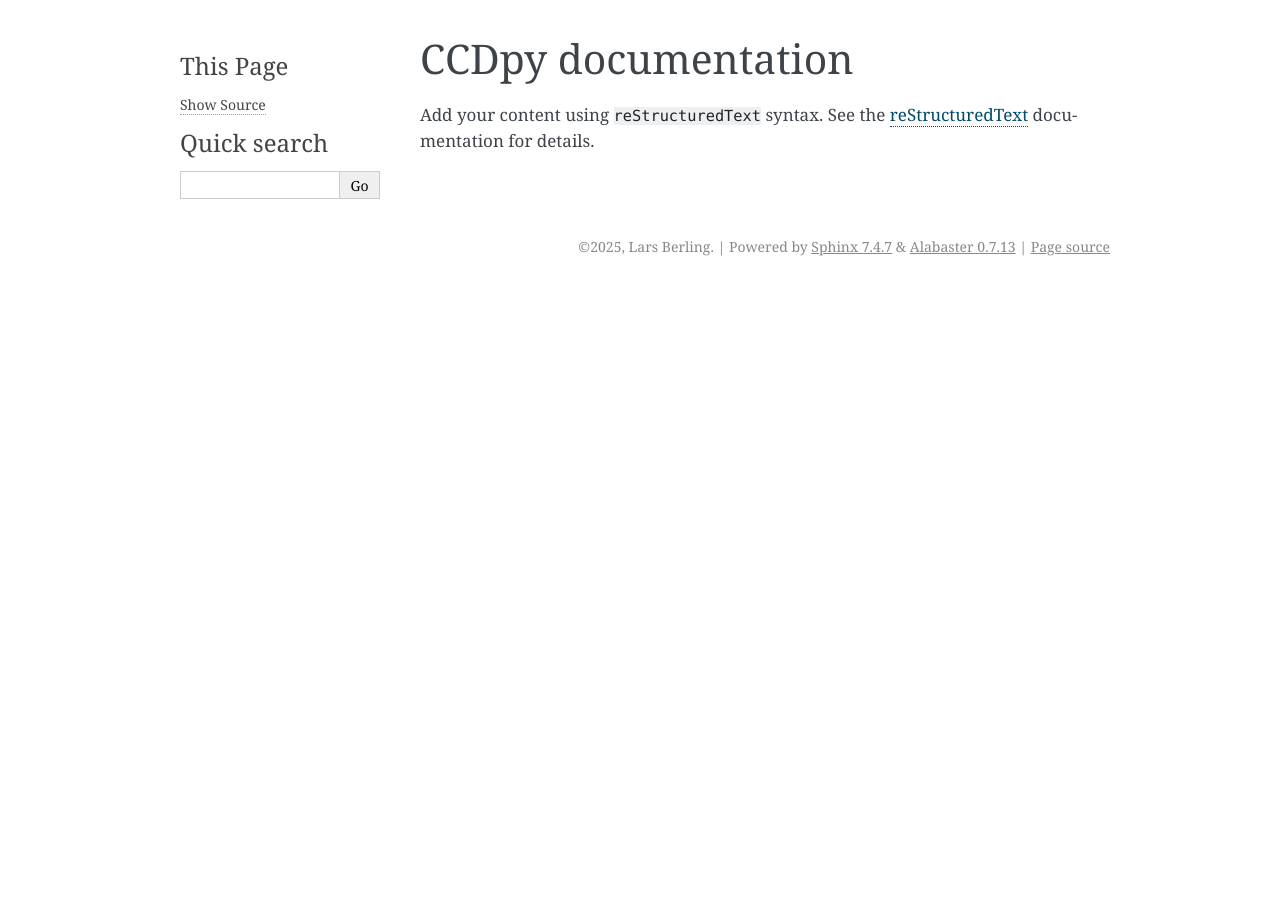
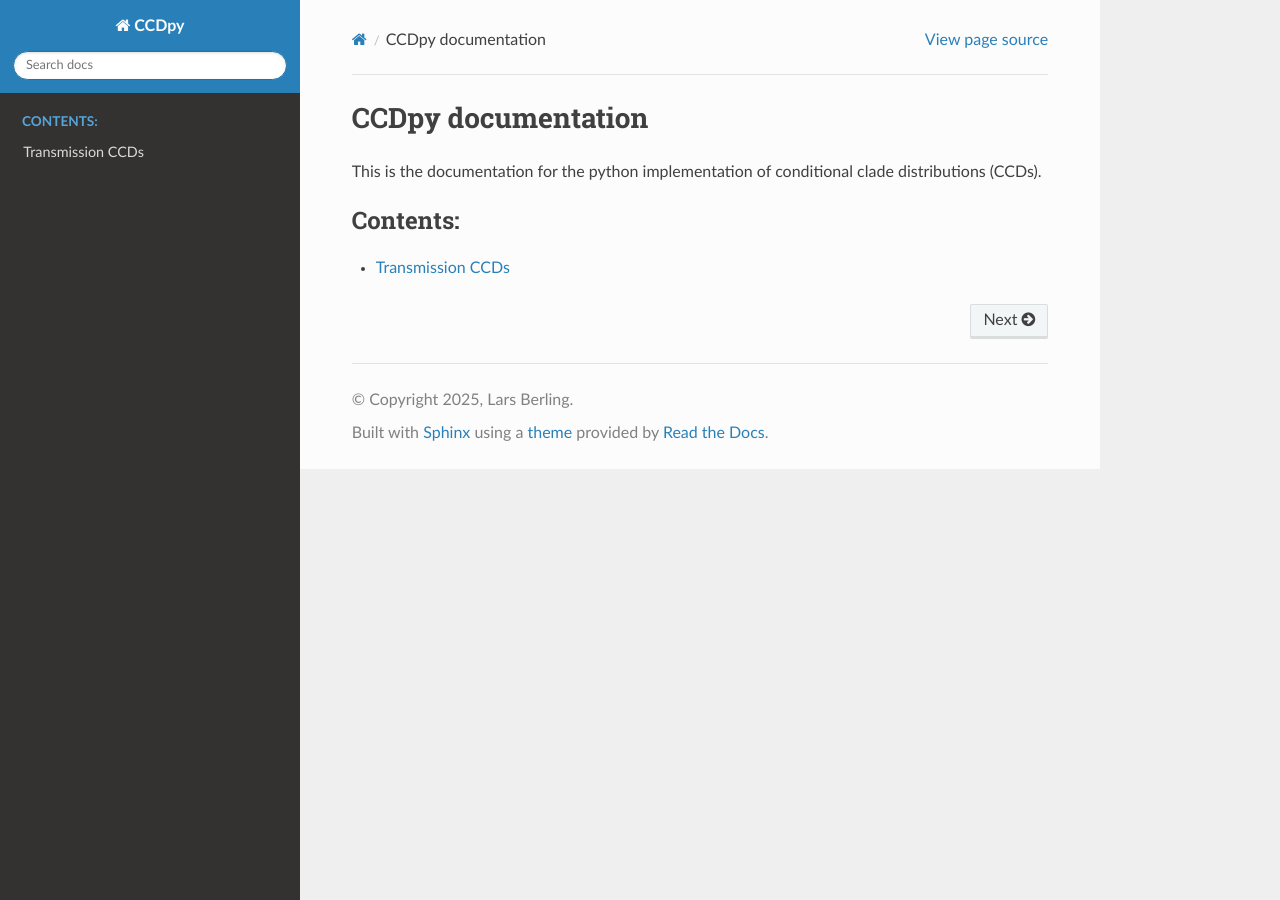
Before and after one commit to Lars-B/pyccd, a Sphinx documentation site: the page built from docs/index.rst, in a window 1280 px wide. Built offline with Sphinx 7.4.7 and the Read the Docs theme 3.1.0, drawn with Linux system fonts in a browser that asks for light colours.

```diff
--- a/docs/conf.py
+++ b/docs/conf.py
@@ -13,7 +13,7 @@ author = 'Lars Berling'
 # -- General configuration ---------------------------------------------------
 # https://www.sphinx-doc.org/en/master/usage/configuration.html#general-configuration
 
-extensions = []
+extensions = ['sphinx.ext.autodoc']
 
 templates_path = ['_templates']
 exclude_patterns = ['_build', 'Thumbs.db', '.DS_Store']
@@ -23,5 +23,5 @@ exclude_patterns = ['_build', 'Thumbs.db', '.DS_Store']
 # -- Options for HTML output -------------------------------------------------
 # https://www.sphinx-doc.org/en/master/usage/configuration.html#options-for-html-output
 
-html_theme = 'alabaster'
+html_theme = 'sphinx_rtd_theme'
 html_static_path = ['_static']
--- a/docs/index.rst
+++ b/docs/index.rst
@@ -6,11 +6,11 @@
 CCDpy documentation
 ===================
 
-Add your content using ``reStructuredText`` syntax. See the
-`reStructuredText <https://www.sphinx-doc.org/en/master/usage/restructuredtext/index.html>`_
-documentation for details.
+This is the documentation for the python implementation of conditional clade distributions (CCDs).
 
 
 .. toctree::
    :maxdepth: 2
    :caption: Contents:
+
+   tCCD
--- /dev/null
+++ b/docs/tCCD.rst
@@ -0,0 +1,5 @@
+Transmission CCDs
+=================
+
+.. automodule:: CCDpy.transmissionCCD
+    :members:
```
Also changed, not shown: 15 other files.
